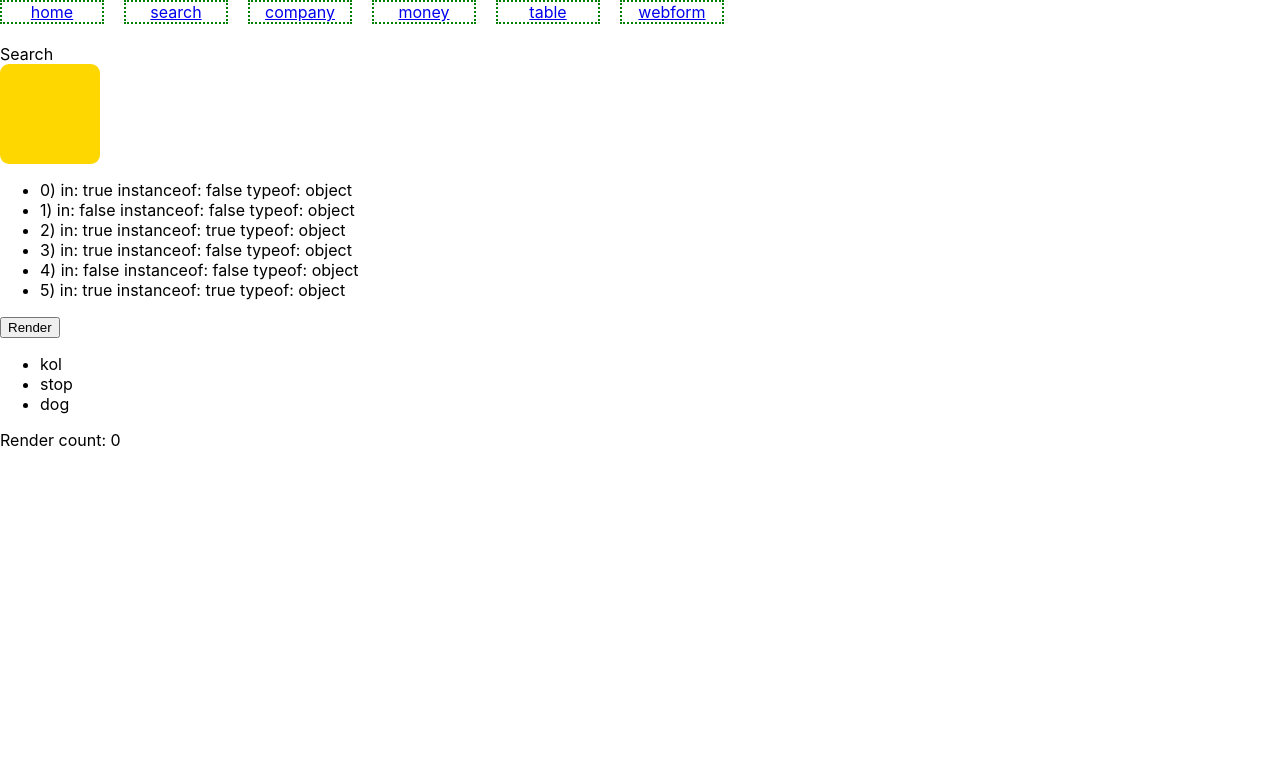
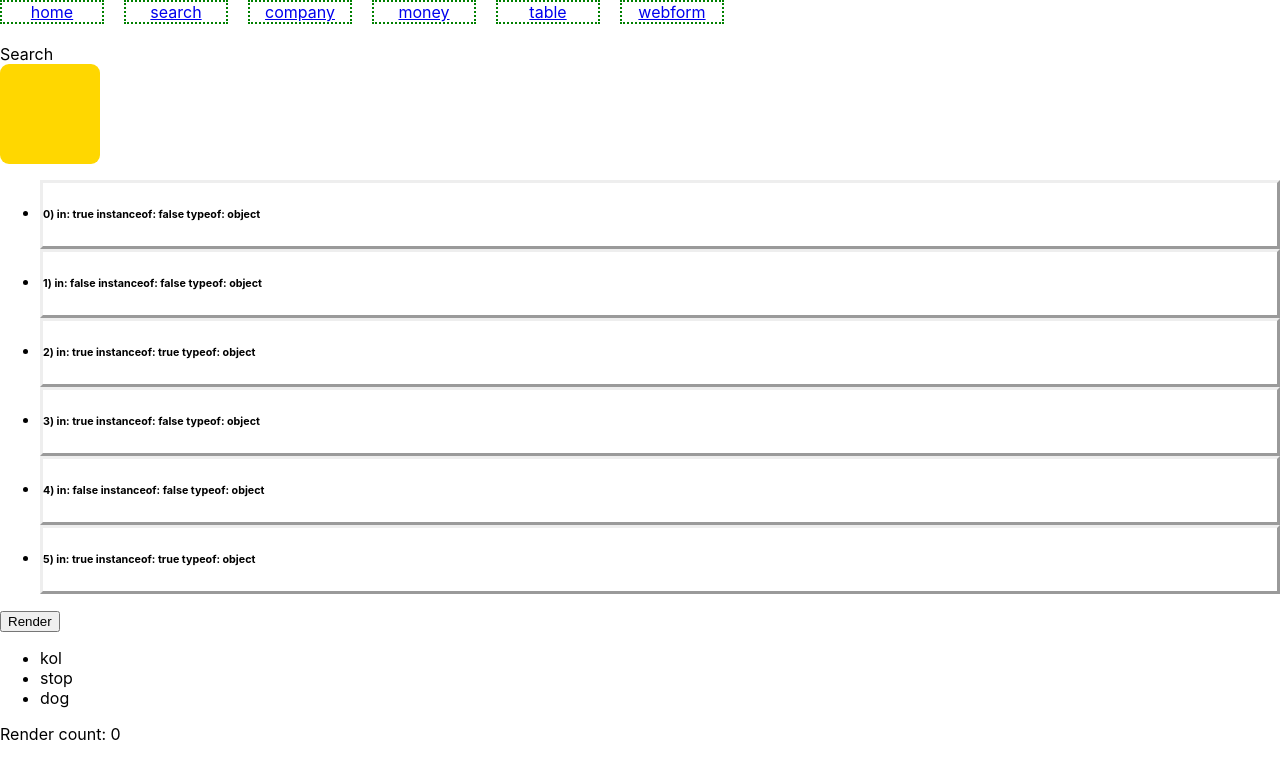
Before and after one commit to bulgat/pony-Child, a React (Create React App) app in the folder client/: page /search in a window 1280 px wide. Shown: the top 778 px of the page. Built offline with nearby package versions, Linux system fonts and the light colour scheme.

Commit message:
add props in search page

```diff
--- /dev/null
+++ b/client/src/components/searchOne.component.tsx
@@ -0,0 +1,15 @@
+import { IOneCard } from '../interface/interface';
+import './cardOne.component.css'
+
+
+const SearchOneComponent = (props:any) => {
+
+
+    return (
+        <div className='card-one'>
+            <h6>{props.item}</h6>
+        </div>
+
+    )
+}
+export default SearchOneComponent;
--- a/client/src/pages/searchPages/searchPages.tsx
+++ b/client/src/pages/searchPages/searchPages.tsx
@@ -3,8 +3,9 @@ import './searchPages.css';
 import Student from './student';
 import UserList from './userList';
 import ContextCustom from './ContextCustom';
+import SearchOneComponent from '../../components/searchOne.component'
 
-interface Props { }
+
 interface IPerson {
     id: number;
     role: string;
@@ -16,7 +17,7 @@ class Person implements IPerson {
     admin = "test";
 }
 
-const SearchPage = (props: Props) => {
+const SearchPage = () => {
 
     const [render, setRender] = useState(false);
     const [list, setList] = useState<string[]>([])
@@ -58,11 +59,7 @@ const SearchPage = (props: Props) => {
 
     const Context = createContext({name:"kkkkkkk"});
     const send = { name: "joy" };
-    /*
-    componentDidMount(){
 
-    }
-    */
     return (
         <>
             <div>Search</div>
@@ -72,7 +69,7 @@ const SearchPage = (props: Props) => {
             <div>
                 <ul>
                     {list.map((a) => {
-                        return <li key={a}>{a}</li>;
+                        return <li><SearchOneComponent key={a} item={ a } /> </li>
                     })}
                 </ul>
             </div>
```
